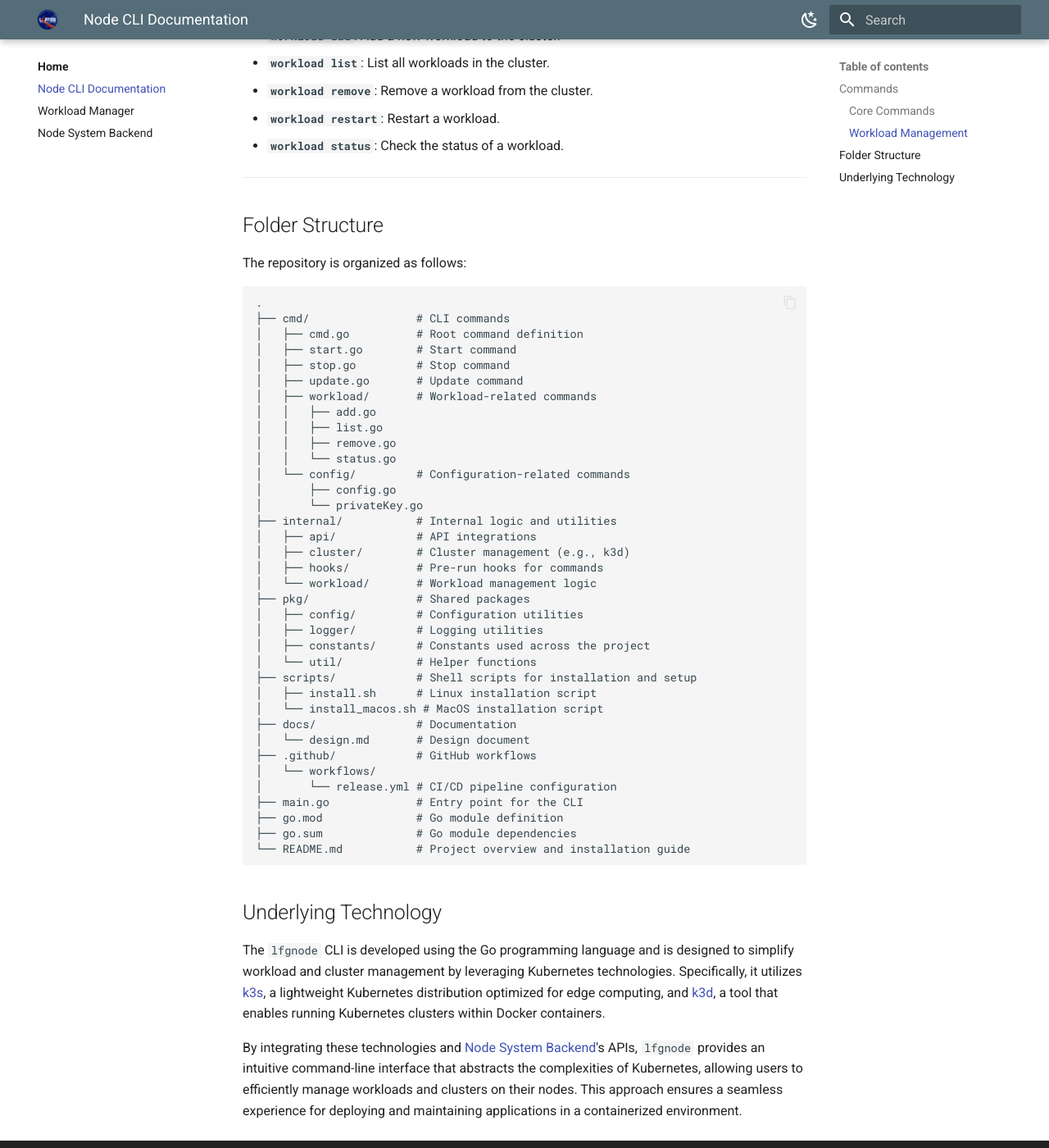
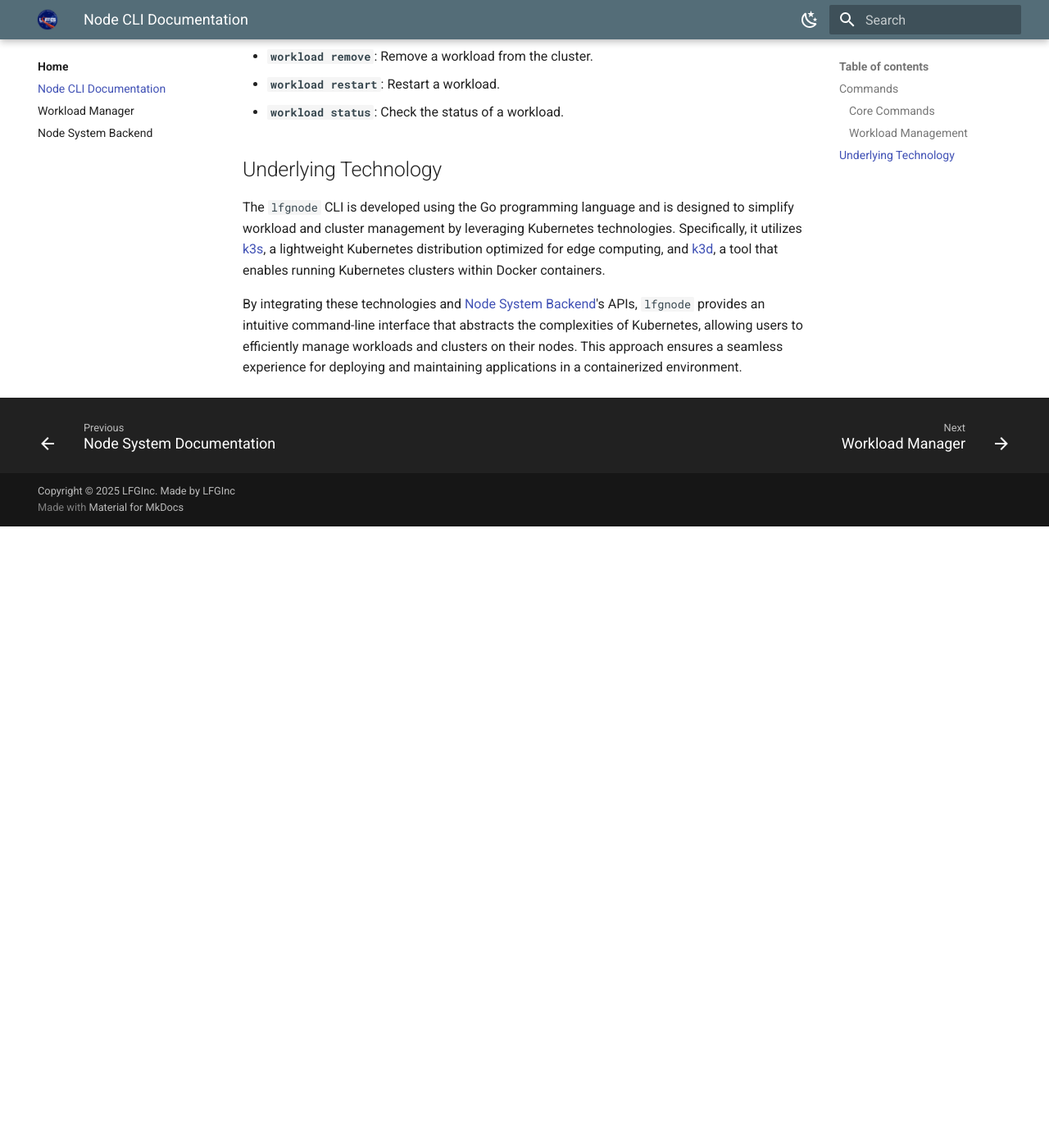
Before and after one commit to LFGInc/node-system-docs, an MkDocs documentation site: the page built from docs/node-cli.md, in a window 1280 px wide and 1400 px high, scrolled down 815 px. Shown: the whole window at 82% size. Built offline with MkDocs 1.6.1 and Material for MkDocs 9.7.7, drawn with Linux system fonts in a browser that asks for light colours; after the commit the page ends 1457 px from its top, so only the background shows below that; some of the changed text lies outside the part shown.

````diff
--- a/docs/node-cli.md
+++ b/docs/node-cli.md
@@ -1,8 +1,6 @@
 # Node CLI Documentation
 
-Repository: https://github.com/LFGInc/node-cli
-
-`lfgnode` is a command-line interface (CLI) tool for managing workloads and clusters in the LFG network. This document provides an overview of the commands, folder structure, and CI/CD pipeline used in this repository.
+[`lfgnode`](https://github.com/LFGInc/node-cli) is a command-line interface (CLI) tool for managing workloads and clusters in the LFG network. This document provides an overview of the commands, folder structure, and CI/CD pipeline used in this repository.
 
 ## Commands
 
@@ -24,51 +22,6 @@
 - **`workload restart`**: Restart a workload.
 - **`workload status`**: Check the status of a workload.
 
----
-
-## Folder Structure
-
-The repository is organized as follows:
-
-```
-.
-├── cmd/                # CLI commands
-│   ├── cmd.go          # Root command definition
-│   ├── start.go        # Start command
-│   ├── stop.go         # Stop command
-│   ├── update.go       # Update command
-│   ├── workload/       # Workload-related commands
-│   │   ├── add.go
-│   │   ├── list.go
-│   │   ├── remove.go
-│   │   └── status.go
-│   └── config/         # Configuration-related commands
-│       ├── config.go
-│       └── privateKey.go
-├── internal/           # Internal logic and utilities
-│   ├── api/            # API integrations
-│   ├── cluster/        # Cluster management (e.g., k3d)
-│   ├── hooks/          # Pre-run hooks for commands
-│   └── workload/       # Workload management logic
-├── pkg/                # Shared packages
-│   ├── config/         # Configuration utilities
-│   ├── logger/         # Logging utilities
-│   ├── constants/      # Constants used across the project
-│   └── util/           # Helper functions
-├── scripts/            # Shell scripts for installation and setup
-│   ├── install.sh      # Linux installation script
-│   └── install_macos.sh # MacOS installation script
-├── docs/               # Documentation
-│   └── design.md       # Design document
-├── .github/            # GitHub workflows
-│   └── workflows/
-│       └── release.yml # CI/CD pipeline configuration
-├── main.go             # Entry point for the CLI
-├── go.mod              # Go module definition
-├── go.sum              # Go module dependencies
-└── README.md           # Project overview and installation guide
-```
-
 ## Underlying Technology
 
 The `lfgnode` CLI is developed using the Go programming language and is designed to simplify workload and cluster management by leveraging Kubernetes technologies. Specifically, it utilizes [k3s](https://k3s.io/), a lightweight Kubernetes distribution optimized for edge computing, and [k3d](https://k3d.io/stable), a tool that enables running Kubernetes clusters within Docker containers.
````
Also changed, not shown: docs/backend.md (+36 -1 lines), docs/workload-manager.md (+1 -3 lines).
